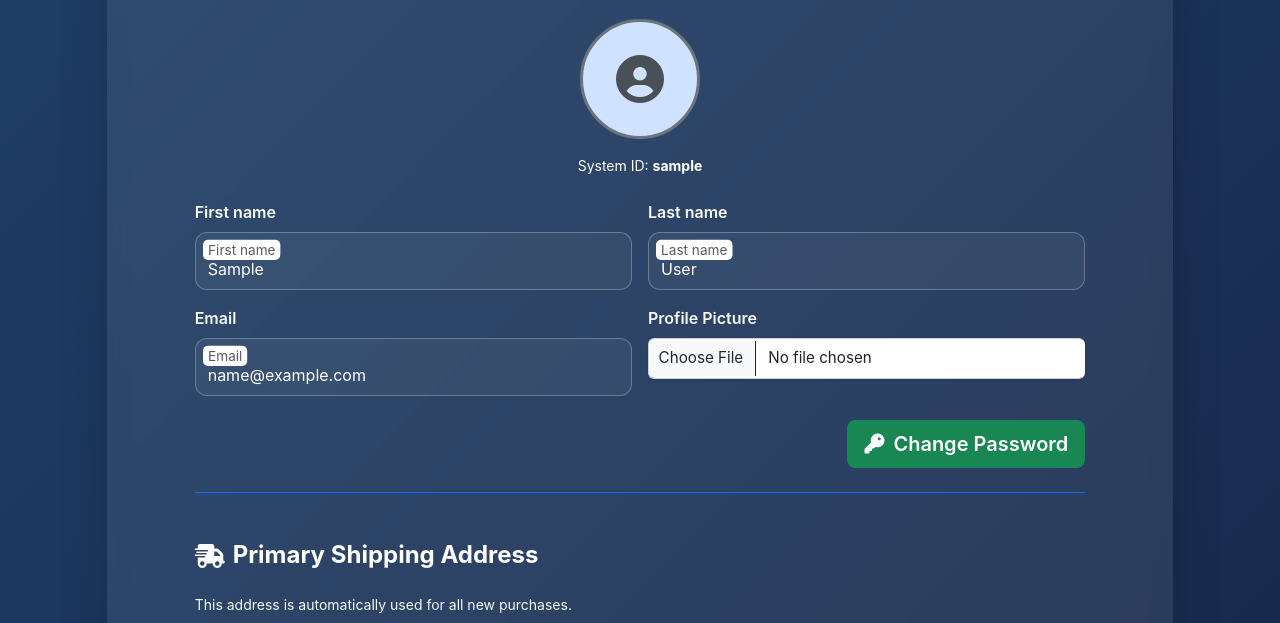
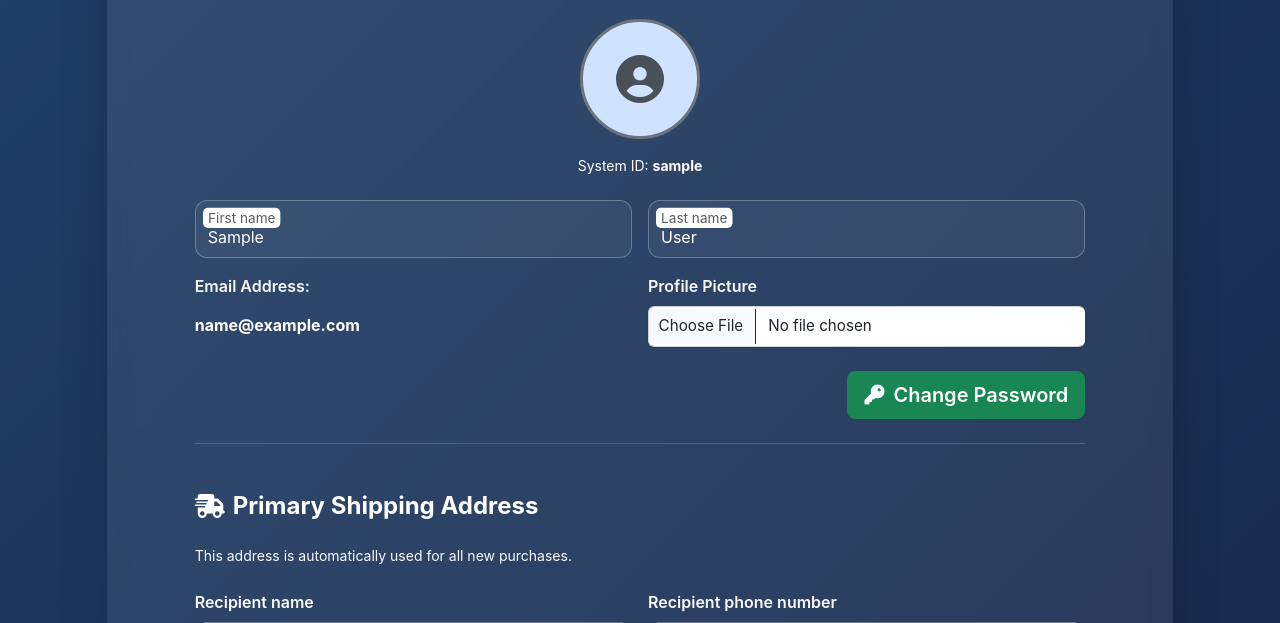
Before and after one commit to ZahraYasin2209/Ecommerce-Site, a Django app: page /users/profile/ in a window 1280 px wide. Shown: the part 316-939 px from the top of the page. Run offline with Django 5.2, Linux system fonts and the light colour scheme; the visitor is signed in with stand-in values (Sample User, id 1); some libraries are stand-ins or nearby versions.

Commit message:
Corrected Templates & Views

```diff
--- a/ecommerce_site/ecommerce_site/dashboard/templates/dashboard/category_list.html
+++ b/ecommerce_site/ecommerce_site/dashboard/templates/dashboard/category_list.html
@@ -6,7 +6,7 @@
         <i class="fa-solid fa-tags me-2" style="color: var(--highlight-color);"></i> Category Management
     </h3>
 
-    <a href="{% url 'dashboard:category_add' %}" class="btn btn-primary shadow-sm float-end">
+    <a href="{% url 'dashboard:category_create' %}" class="btn btn-primary shadow-sm float-end">
         <i class="fa-solid fa-plus me-1"></i> Add New Category
     </a>
 </div>
--- a/ecommerce_site/ecommerce_site/dashboard/templates/dashboard/product_list.html
+++ b/ecommerce_site/ecommerce_site/dashboard/templates/dashboard/product_list.html
@@ -6,7 +6,7 @@
         <i class="fa-solid fa-boxes me-2" style="color: var(--highlight-color);"></i> Product Management
     </h3>
 
-    <a href="{% url 'dashboard:product_add' %}" class="btn btn-primary shadow-sm float-end">
+    <a href="{% url 'dashboard:product_create' %}" class="btn btn-primary shadow-sm float-end">
         <i class="fa-solid fa-plus me-1"></i> Add New Product
     </a>
 </div>
--- a/ecommerce_site/ecommerce_site/dashboard/urls.py
+++ b/ecommerce_site/ecommerce_site/dashboard/urls.py
@@ -8,11 +8,11 @@ app_name = "dashboard"
 urlpatterns = [
     path("", views.DashboardIndexView.as_view(), name="index"),
     path("products/", views.ProductListView.as_view(), name="product_list"),
-    path("products/add/", views.ProductCreateView.as_view(), name="product_add"),
+    path("products/create/", views.ProductCreateView.as_view(), name="product_create"),
     path("products/<int:pk>/edit/", views.ProductUpdateView.as_view(), name="product_edit"),
     path("products/<int:pk>/delete/", views.ProductDeleteView.as_view(), name="product_delete"),
     path("categories/", views.CategoryListView.as_view(), name="category_list"),
-    path("categories/add/", views.CategoryCreateView.as_view(), name="category_add"),
+    path("categories/create/", views.CategoryCreateView.as_view(), name="category_create"),
     path("categories/<int:pk>/edit/", views.CategoryUpdateView.as_view(), name="category_edit"),
     path("categories/<int:pk>/delete/", views.CategoryDeleteView.as_view(), name="category_delete"),
 ]
--- a/ecommerce_site/ecommerce_site/orders/templates/orders/cart_detail.html
+++ b/ecommerce_site/ecommerce_site/orders/templates/orders/cart_detail.html
@@ -96,7 +96,7 @@
                         <a href="{% url 'orders:checkout' %}" class="btn btn-success btn-lg fw-bold rounded-pill shadow-sm">
                             Proceed to Checkout
                         </a>
-                        <a href="{% url 'products:list' %}" class="btn btn-secondary w-100 rounded-pill">
+                        <a href="{% url 'products:product_list' %}" class="btn btn-secondary w-100 rounded-pill">
                             Continue Shopping
                         </a>
                     </div>
@@ -109,7 +109,7 @@
         <h4 class="alert-heading">Your Shopping Cart is Empty!</h4>
         <p class="lead">Looks like you haven't added anything yet.</p>
         <hr>
-        <a href="{% url 'products:list' %}" class="btn btn-primary btn-lg mt-2">Start Shopping Now</a>
+        <a href="{% url 'products:product_list' %}" class="btn btn-primary btn-lg mt-2">Start Shopping Now</a>
     </div>
     {% endif %}
 </div>
--- a/ecommerce_site/ecommerce_site/orders/urls.py
+++ b/ecommerce_site/ecommerce_site/orders/urls.py
@@ -13,5 +13,5 @@ urlpatterns = [
     path("checkout/", views.CheckoutView.as_view(), name="checkout"),
     path("review/", views.OrderReviewView.as_view(), name="order_review"),
     path("orders/confirm/", views.ConfirmOrderView.as_view(), name="confirm_order"),
-    path("success/<int:order_pk>/", views.OrderSuccessView.as_view(), name="success"),
+    path("success/<int:order_pk>/", views.OrderSuccessView.as_view(), name="order_success"),
 ]
--- a/ecommerce_site/ecommerce_site/orders/views/order.py
+++ b/ecommerce_site/ecommerce_site/orders/views/order.py
@@ -98,9 +98,9 @@ class ConfirmOrderView(LoginRequiredMixin, View):
 
         order.order_items.bulk_create(order_items)
 
-        product_quantity_update = {}
+        product_quantity_updates = {}
         for cart_item in cart_items:
-            product_quantity_update[cart_item.product_detail.pk] = cart_item.quantity
+            product_quantity_updates[cart_item.product_detail.pk] = cart_item.quantity
 
         for product_detail_pk, decrement_quantity in product_quantity_updates.items():
             ProductDetail.objects.filter(pk=product_detail_pk).update(
--- a/ecommerce_site/ecommerce_site/products/templates/products/_product_card.html
+++ b/ecommerce_site/ecommerce_site/products/templates/products/_product_card.html
@@ -1,4 +1,4 @@
-<a href="{% url 'products:detail' product.pk %}" class="card product-card-white h-100 text-decoration-none">
+<a href="{% url 'products:product_detail' product.pk %}" class="card product-card-white h-100 text-decoration-none">
   {% with first_image=product.images.first %}
     <div class="product-card-img-container">
       {% if first_image %}
--- a/ecommerce_site/ecommerce_site/products/urls.py
+++ b/ecommerce_site/ecommerce_site/products/urls.py
@@ -9,9 +9,9 @@ from .views.reviews import AddReviewView
 app_name = "products"
 
 urlpatterns = [
-    path("", ProductListView.as_view(), name="list"),
+    path("", ProductListView.as_view(), name="product_list"),
     path("category/<int:category_id>/", ProductListView.as_view(), name="category_products"),
-    path("<int:pk>/", ProductDetailView.as_view(), name="detail"),
+    path("<int:pk>/", ProductDetailView.as_view(), name="product_detail"),
     path("<int:product_pk>/add-to-cart/", AddToCartView.as_view(), name='add_to_cart'),
     path("<int:product_pk>/add-review/", AddReviewView.as_view(), name='add_review'),
 ]
--- a/ecommerce_site/ecommerce_site/users/forms.py
+++ b/ecommerce_site/ecommerce_site/users/forms.py
@@ -48,4 +48,4 @@ class CustomLoginForm(AuthenticationForm):
 class UserProfileUpdateForm(forms.ModelForm):
     class Meta:
         model = User
-        fields = ["first_name", "last_name", "email", "profile_picture"]
+        fields = ["first_name", "last_name", "profile_picture"]
--- a/ecommerce_site/ecommerce_site/users/templates/users/profile_update.html
+++ b/ecommerce_site/ecommerce_site/users/templates/users/profile_update.html
@@ -2,6 +2,7 @@
 {% load static %}
 
 {% load widget_tweaks %}
+
 {% block content %}
 <div class="login-body-bg">
     <div class="d-flex justify-content-center align-items-center py-5">
@@ -48,39 +49,71 @@
                             </div>
 
                             <div class="row g-3">
-                                {% for field in form %}
+                                {% with field=form.first_name %}
                                 <div class="col-md-6">
-                                    <label for="{{ field.id_for_label }}" class="form-label fw-semibold">
-                                        {% if field.name == 'first_name' %}
-                                        {% elif field.name == 'last_name' %}
-                                        {% elif field.name == 'email' %}
-                                        {% elif field.name == 'profile_picture' %}
-                                        {% endif %}
-                                        {{ field.label }}
-                                    </label>
-
-                                    {% if field.name == 'profile_picture' %}
-                                        <div class="input-group">
-                                            <input type="file" class="form-control" id="{{ field.id_for_label }}" name="{{ field.name }}" {% if field.field.required %}required{% endif %}>
-                                        </div>
-                                        {% if user.profile_picture %}<small class="d-block text-muted">Current File: {{ user.profile_picture.name|truncatechars:30 }}</small>{% endif %}
-                                    {% else %}
                                     <div class="form-floating">
                                         {{ field|add_class:"form-control" }}
                                         <label for="{{ field.id_for_label }}" class="text-muted">
                                             {{ field.label }}
                                         </label>
                                     </div>
-                                    {% endif %}
                                     {% for error in field.errors %}
                                     <div class="invalid-feedback d-block">
                                         {{ error }}
                                     </div>
                                     {% endfor %}
                                 </div>
+                                {% endwith %}
+                                {% with field=form.last_name %}
+                                <div class="col-md-6">
+                                    <div class="form-floating">
+                                        {{ field|add_class:"form-control" }}
+                                        <label for="{{ field.id_for_label }}" class="text-muted">
+                                            {{ field.label }}
+                                        </label>
+                                    </div>
+                                    {% for error in field.errors %}
+                                    <div class="invalid-feedback d-block">
+                                        {{ error }}
+                                    </div>
                                     {% endfor %}
                                 </div>
+                                {% endwith %}
+                                <div class="col-md-6">
+                                    <label class="form-label fw-semibold d-block">
+                                        Email Address:
+                                    </label>
+                                    <p class="form-control-plaintext text-white fw-bold">
+                                        {{ user.email }}
+                                    </p>
+                                </div>
 
+                                {% with field=form.profile_picture %}
+                                <div class="col-md-6">
+                                    <label for="{{ field.id_for_label }}" class="form-label fw-semibold">
+                                        {{ field.label }}
+                                    </label>
+                                    <div class="input-group">
+                                        <input type="file" class="form-control" id="{{ field.id_for_label }}"
+                                               name="{{ field.name }}"
+                                               {% if field.field.required %}required{% endif %}
+                                        >
+                                    </div>
+                                    {% if user.profile_picture %}
+                                    <small class="d-block text-muted">
+                                        Current File: {{ user.profile_picture.name|truncatechars:30 }}
+                                    </small>
+                                    {% endif %}
+
+                                    {% for error in field.errors %}
+                                    <div class="invalid-feedback d-block">
+                                        {{ error }}
+                                    </div>
+                                    {% endfor %}
+                                </div>
+                                {% endwith %}
+
+                            </div>
                             <div class="mt-4 d-flex justify-content-end">
                                 <a href="{% url 'account:password_change' %}" class="btn text-white btn-lg btn-success fw-semibold">
                                     <i class="fa-solid fa-key me-1"></i> Change Password
@@ -101,12 +134,6 @@
                                 {% for field in address_form %}
                                 <div class="col-md-6">
                                     <label for="{{ field.id_for_label }}" class="form-label fw-semibold">
-                                        {% if field.name == 'recipient_name' %}
-                                        {% elif field.name == 'recipient_phone_number' %}
-                                        {% elif field.name == 'recipient_email' %}
-                                        {% elif field.name == 'recipient_area_postal_code' %}
-                                        {% elif field.name == 'recipient_address' %}
-                                        {% endif %}
                                         {{ field.label }}
                                     </label>
 
--- a/ecommerce_site/ecommerce_site/users/views.py
+++ b/ecommerce_site/ecommerce_site/users/views.py
@@ -3,7 +3,6 @@ from django.contrib.auth.mixins import LoginRequiredMixin
 from django.contrib.auth.views import LoginView as BaseLoginView
 from django.contrib.auth.views import PasswordChangeView as DjangoPasswordChangeView
 from django.contrib.messages.views import SuccessMessageMixin
-from django.db import transaction
 from django.shortcuts import redirect
 from django.urls import reverse_lazy
 from django.views.generic import (
@@ -30,6 +29,7 @@ class RegisterUserView(CreateView):
 
         if user.user_role == UserRoleChoices.ADMIN:
             user.is_staff = True
+            user.is_superuser = True
 
         user.save()
         self.object = user
@@ -53,17 +53,6 @@ class CustomLoginView(BaseLoginView):
 
     def form_valid(self, form):
         user = form.get_user()
-        needs_save = False
-
-        if user.user_role == UserRoleChoices.ADMIN:
-            if not user.is_staff or not user.is_superuser:
-                user.is_staff = True
-                user.is_superuser = True
-                needs_save = True
-
-        if needs_save:
-            with transaction.atomic():
-                user.save(update_fields=["is_staff", "is_superuser"])
 
         login(self.request, user)
 
@@ -88,16 +77,12 @@ class UserProfileUpdateView(LoginRequiredMixin, UpdateView):
     def get_context_data(self, **kwargs):
         context = super().get_context_data(**kwargs)
 
-        last_shipping_address = self.request.user.shipping_address.last()
+        context["address_form"] = ShippingAddressForm(
+            self.request.POST or None,
+            instance=self.request.user.shipping_address.last()
+        )
 
-        if self.request.POST:
-            context["address_form"] = ShippingAddressForm(
-                self.request.POST, instance=last_shipping_address
-            )
-        else:
-            context["address_form"] = ShippingAddressForm(instance=last_shipping_address)
-
-        context["last_address"] = last_shipping_address
+        context["last_address"] = self.request.user.shipping_address.last()
 
         return context
 
@@ -112,11 +97,13 @@ class UserProfileUpdateView(LoginRequiredMixin, UpdateView):
             shipping_address = address_form.save(commit=False)
             shipping_address.user = self.request.user
 
-            fields_to_save = list(address_form.cleaned_data.keys()) + ["user"]
+            shipping_address.save(update_fields=list(address_form.cleaned_data.keys()) + ["user"])
+            final_response = super().form_valid(form)
+        else:
+            context = self.get_context_data(form=form, address_form=address_form)
+            final_response = self.render_to_response(context)
 
-            shipping_address.save(update_fields=fields_to_save)
-
-        return super().form_valid(form)
+        return final_response
 
 
 class UserPasswordChangeView(LoginRequiredMixin, SuccessMessageMixin, DjangoPasswordChangeView):
@@ -130,6 +117,3 @@ class ShippingAddressUpdateView(LoginRequiredMixin, UpdateView):
     template_name = "users/address_form.html"
 
     success_url = reverse_lazy("account:shipping_address")
-
-    def get_queryset(self):
-        return ShippingAddress.objects.filter(user=self.request.user)
```
Also changed, not shown: ecommerce_site/ecommerce_site/products/templates/products/product_list.html (+4 -4 lines), ecommerce_site/ecommerce_site/products/views/product_query_service.py (+3 -14 lines). Lines whose indentation alone changed are shown as unchanged.
